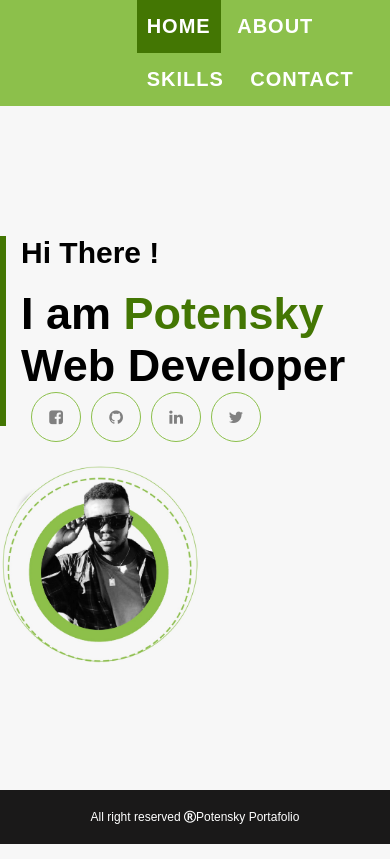
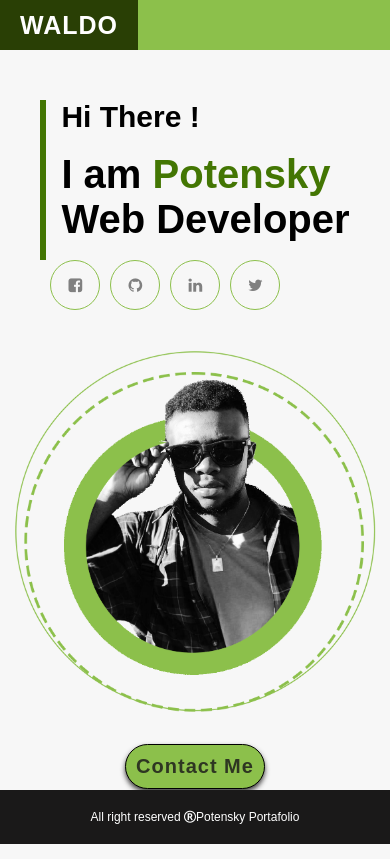
Before and after one commit to potensky/mi-portafolio, a plain HTML site: page index.html in a window 390 px wide. Drawn offline with Linux system fonts and the light colour scheme.

Commit message:
fix responsiveness

```diff
--- a/assets/css/index.css
+++ b/assets/css/index.css
@@ -12,30 +12,33 @@ body {
 .contenedor {
   margin: auto;
   width: 100%;
-  max-width: 1400px;
 }
 
 nav {
   background: #8cc04b;
   display: flex;
-  justify-content: center;
   align-items: center;
   letter-spacing: 1px;
   font-size: 20px;
+  height: 50px;
+}
+
+nav div {
+  height: 100%;
 }
 
 nav div a {
   text-decoration: none;
   text-transform: uppercase;
   color: white;
-  font-weight: 600;
-  position: relative;
-  right: 410px;
-  font-size: 30px;
+  font-weight: 800;
+  font-size: 25px;
   background-color: #437603;
-  padding: 10px;
-  letter-spacing: 1px;
-  transition: all 0, 3s;
+  height: 100%;
+  display: flex;
+  align-items: center;
+  justify-content: center;
+  padding: 0 20px;
 }
 
 nav div a:hover {
@@ -43,20 +46,25 @@ nav div a:hover {
   color: #fff;
 }
 
+nav ul {
+  display: flex;
+  width: 100%;
+  justify-content: center;
+  gap: 20px;
+}
+
 nav ul li {
   list-style: none;
-  display: inline-block;
 }
 
 nav ul li a {
   text-decoration: none;
-  margin: 0px;
-  padding: 15px 10px;
-  display: inline-block;
-  justify-content: center;
-  align-items: center;
   color: white;
   font-weight: 700;
+  height: 50px;
+  display: grid;
+  place-items: center;
+  padding: 0 10px;
 }
 
 ul li a:hover {
@@ -78,6 +86,10 @@ p span {
 }
 
 #section-1 {
+  justify-content: space-around;
+  height: 80vh;
+  display: flex;
+  align-items: center;
   display: flex;
   justify-content: space-around;
 }
@@ -86,19 +98,27 @@ p span {
   font-size: 30px;
 }
 
-img {
-  background-color: #000000;
-  width: 430px;
-  margin-top: 40px;
-  background-repeat: no-repeat;
-  background-size: cover;
+div.photo {
+  width: 50%;
+  display: flex;
+  justify-content: center;
 }
 
-.waldo {
-  margin-top: 130px;
+img {
+  display: block;
+  width: 70%;
+}
+
+div.text {
   border-left: 6px solid #437603;
-  height: 190px;
   padding-left: 15px;
+  width: fit-content;
+}
+
+div.waldo {
+  width: 50%;
+  display: grid;
+  place-items: center;
 }
 
 .waldo p {
@@ -106,7 +126,7 @@ img {
   font-weight: 700;
 }
 
-.waldo a {
+.contact-button a {
   background: #8cc04b;
   display: inline-block;
   font-weight: bold;
@@ -121,6 +141,9 @@ img {
   padding: 10px;
   box-shadow: 0px 3px 5px 0px;
   transition: all 0, 3s;
+}
+.contact-button-mobile {
+  display: none;
 }
 
 .waldo a:hover {
@@ -146,24 +169,57 @@ img {
 }
 
 .footer {
-  position: fixed;
-  bottom: 0px;
-  width: 100%;
+  width: 100vw;
   font-size: 12px;
   background: #1a1919;
   padding: 20px;
   color: white;
   text-align: center;
+  display: block;
+  margin-top: 30px;
+  position: fixed;
+  bottom: 0;
 }
 
-@media screen and (max-width: 600px) {
+@media screen and (max-width: 400px) {
+  nav ul {
+    display: none;
+  }
+  nav {
+    width: 100vw;
+  }
+
   #section-1 {
-    width: 100%;
+    height: auto;
+    padding: 10px;
+    display: flex;
+    flex-direction: column;
+    align-items: center;
+    justify-content: center;
+    margin-bottom: 60px;
+  }
+
+  #section-1 p {
+    font-size: 40px;
+  }
+
+  .contact-button-desktop {
+    display: none;
+  }
+  .contact-button-mobile {
     display: block;
   }
-
-  img {
-    width: 200px;
-    border-radius: 50%;
+  div.waldo {
+    margin-top: 40px;
+    width: 100%;
+  }
+  .rds {
+    margin-bottom: 40px;
+  }
+  div.photo {
+    width: 100%;
+  }
+  div.photo img {
+    width: 100%;
   }
 }
--- a/index.html
+++ b/index.html
@@ -1,6 +1,6 @@
 <!DOCTYPE html>
+<head>
     <html lang="en">
-  <head>
     <meta charset="UTF-8" />
     <meta http-equiv="X-UA-Compatible" content="IE=edge" />
     <meta name="viewport" content="width=device-width, initial-scale=1.0" />
@@ -23,33 +23,39 @@
           <li><a href="./skills.html">SKILLS</a></li>
           <li><a href="./contact.html">CONTACT</a></li>
         </ul>
-        <i class="fa fa-list-ul"></i>
+        <!-- <i class="fa fa-list-ul"></i> -->
       </nav>
       <section id="section-1">
         <div class="waldo">
+          <div class="text-container">
+            <div class="text">
             <h2>Hi There !</h2>
             <br />
             <p>I am <span>Potensky</span> <br />Web Developer</p>
 
+            <br />
+            </div>
                 <div class="rds">
               <span><i class="fa fa-facebook-square"></i></span>
               <span><i class="fa fa-github"></i></span>
               <span><i class="fa fa-linkedin"></i></span>
               <span><i class="fa fa-twitter"></i></span>
             </div>
-          <br />
+            <div class="contact-button contact-button-desktop">
           <a href="#">Contact Me</a>
         </div>
-        <div>
+          </div>
+        </div>
+        <div class="photo">
           <img
-            src="./assets/images/foto 3.jpeg"
+            src="./assets/images/photo.png"
             alt="Foto Potensky"
-            width="430px"
-            height="auto"
           />
         </div>
+        <div class="contact-button contact-button-mobile">
+          <a href="#">Contact Me</a>
+        </div>
       </section>
-      <br />
       <footer>
         <p class="footer">
           All right reserved <i class="fa fa-registered"></i>Potensky Portafolio
```
Also changed, not shown: assets/images/photo.png (added). Lines whose indentation alone changed are shown as unchanged.
